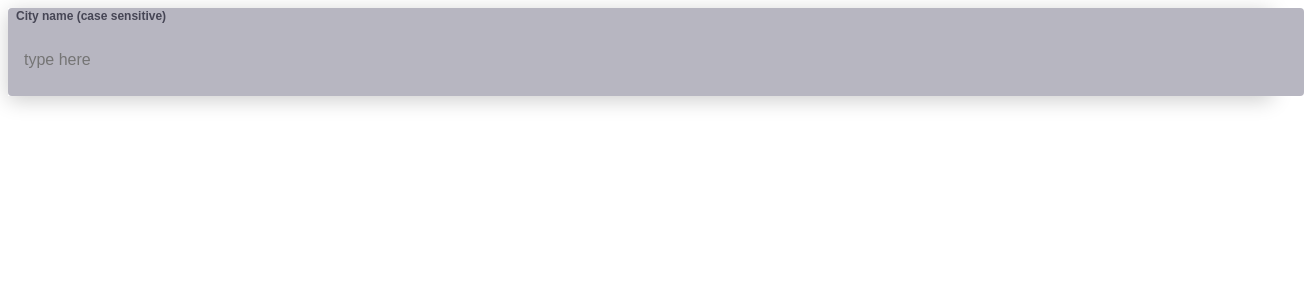
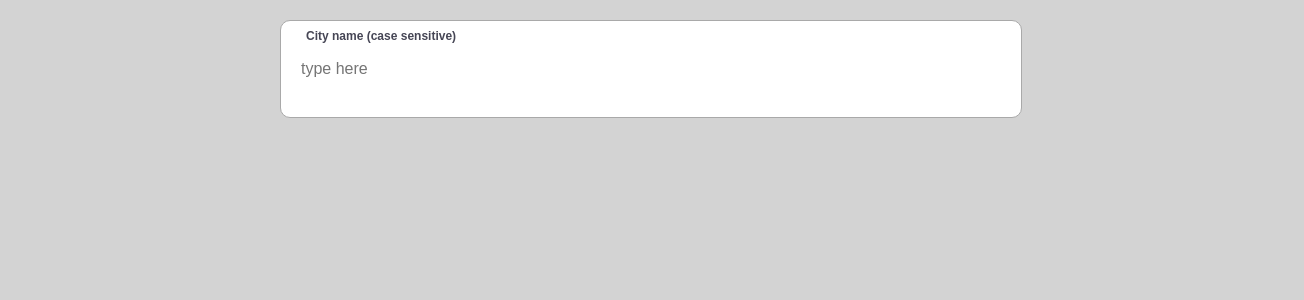
Before and after one commit to drtonton/weather-app, a React (Create React App) app: page / in a window 1280 px wide. Shown: the top 300 px of the page, 1304 px wide, since content can reach past the window. Built offline with nearby package versions, Linux system fonts and the light colour scheme.

Commit message:
styling...

```diff
--- a/src/App.css
+++ b/src/App.css
@@ -1,35 +1,33 @@
 .App {
-  text-align: center;
+  /* text-align: center; */
   color: #464655;
 }
 
 body {
   height: 100vh;
+  background-color: lightgray;
+  max-width: 700px;
+  margin: auto;
+  padding-top: 20px;
+  width: 100%;
 }
 
 .resultsContainer {
-  display: flex;
-  justify-content: flex-start;
+  /* display: flex;
+  justify-content: flex-start; */
 }
 
 .searchResults, .weatherData {
-  display: flex;
-  flex-direction: column;
-  justify-content: right;
-  width: fit-content;
-  margin-top: 50px;
-  margin-left: 50px;
-  margin-right: 50px;
+  position: absolute;
 }
 
 .cityOption:hover {
   background-color: rgba(236, 222, 222, 0.45);
-  box-shadow: 0px 4px 20px 0px rgba(0, 0, 0, 0.05);
 }
 
 .fieldWrapper {
-  background-color: #ffffff;
-  box-shadow: 0px 4px 20px 0px rgba(0, 0, 0, 0.2);
+  background-color: lightgray;
+  position: relative;
 }
 
 
@@ -53,20 +51,17 @@ body {
 .fieldInput {
   width: 100%;
   height: 56px;
+  margin-left: -10px;
   position: relative;
-  padding: 24px 16px 8px 16px;
-  border: none;
-  border-radius: 4px;
+  padding: 20px;
+  border: 1px solid darkgray;
+  border-radius: 10px;
   font-family: "Gotham SSm A", "Gotham SSm B", sans-serif;
   font-size: 16px;
   font-weight: 400;
   line-height: normal;
-  background-color: #B7B6C1;
   color: #282828;
   outline: none;
-  box-shadow: 0px 4px 20px 0px transparent;
-  transition: 0.3s background-color ease-in-out, 0.3s box-shadow ease-in-out,
-    0.1s padding ease-in-out;
   -webkit-appearance: none;
 }
 
--- a/src/components/LocationSearch.tsx
+++ b/src/components/LocationSearch.tsx
@@ -85,6 +85,7 @@ function LocationSearch() {
       <div className='fieldWrapper'>
         <input
           className='fieldInput'
+          autoComplete="off"
           id='locationInput'
           type='text'
           placeholder='type here'
```
